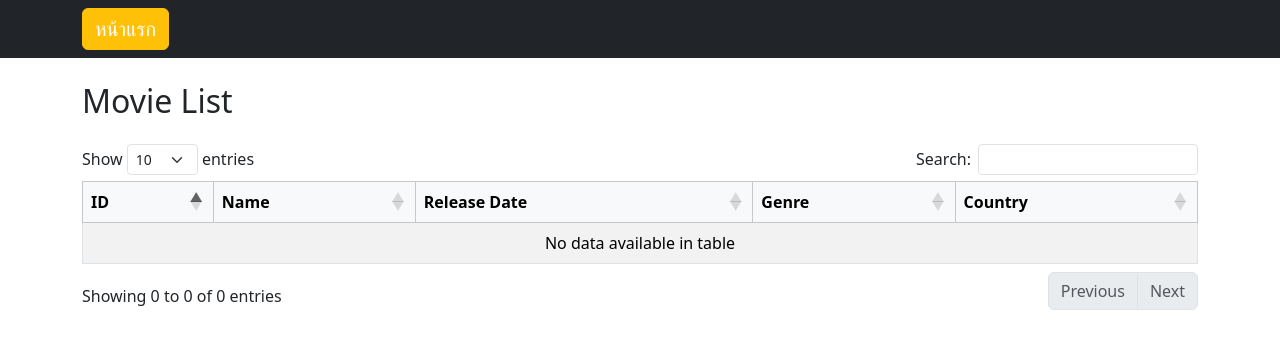
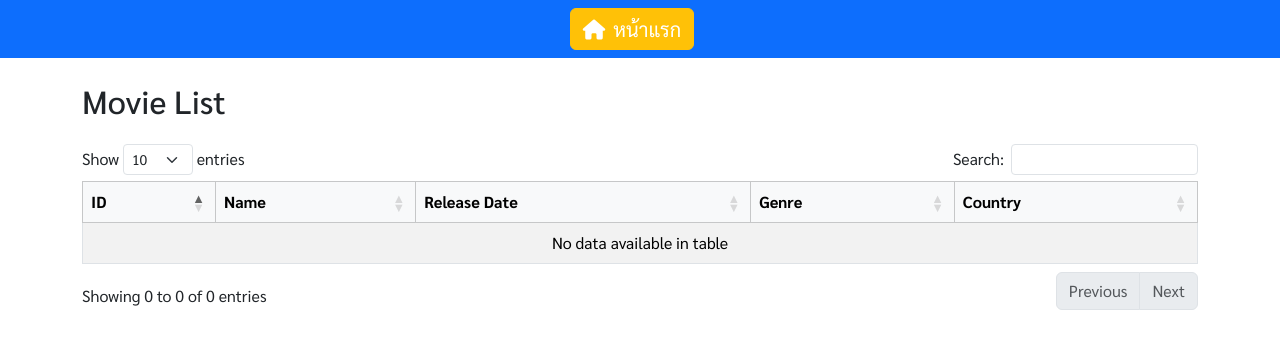
Before and after one commit to khmkhns23/CT526-0239-Python-Web-show-data-from_PostgreSQL, a Flask app: template templates/movies.html in a window 1280 px wide. Shown: the top 349 px of the page. Run offline with Flask 3, Linux system fonts and the light colour scheme; the template is opened without the code that fills it, so the values that code supplies are empty; parts of the project's set-up code (start-up, migrations or seed data) failed here and were passed over; some libraries are stand-ins or nearby versions.

Commit message:
final commit

```diff
--- a/app.py
+++ b/app.py
@@ -1,5 +1,5 @@
 from flask import Flask, request, jsonify , render_template
-from models import db, Student, Movie
+from models import db, Movie
 import config
 
 app = Flask(__name__)
@@ -13,17 +13,6 @@ db.init_app(app)
 # -----------------------------
 with app.app_context():
     db.create_all()
-
-
-
-@app.route('/')
-def home():
-    return render_template("index.html")
-
-@app.route('/movies')
-def movie_list():
-    movies = Movie.query.all()
-    return render_template("movies.html", movies=movies, title="Movie List")
 
 # -----------------------------
 # CREATE
@@ -40,6 +29,17 @@ def create_movie():
     db.session.add(movie)
     db.session.commit()
     return jsonify({"message": "Movie created", "mid": movie.mid}), 201
+
+
+@app.route('/')
+def home():
+    return render_template("index.html")
+
+@app.route('/movies')
+def movie_list():
+    movies = Movie.query.all()
+    return render_template("movies.html", movies=movies, title="Movie List")
+
 
 @app.route('/jsonmovies', methods=['GET'])
 def get_movies():
--- a/templates/layout.html
+++ b/templates/layout.html
@@ -1,22 +1,36 @@
 <!DOCTYPE html>
 <html lang="en">
+
 <head>
     <meta charset="UTF-8">
     <meta name="viewport" content="width=device-width, initial-scale=1.0">
-    <title>{{ title if title else "Flask App" }}</title>
+    <title>Python Flask By 0239</title>
 
     <!-- Bootstrap 5 -->
     <link href="https://cdn.jsdelivr.net/npm/bootstrap@5.3.2/dist/css/bootstrap.min.css" rel="stylesheet">
 
     <!-- DataTables CSS -->
-    <link rel="stylesheet"
-          href="https://cdn.datatables.net/1.13.6/css/dataTables.bootstrap5.min.css">
+    <link rel="stylesheet" href="https://cdn.datatables.net/1.13.6/css/dataTables.bootstrap5.min.css">
+
+    <link rel="preconnect" href="https://fonts.googleapis.com">
+    <link rel="preconnect" href="https://fonts.gstatic.com" crossorigin>
+    <link
+        href="https://fonts.googleapis.com/css2?family=Sarabun:ital,wght@0,100;0,200;0,300;0,400;0,500;0,600;0,700;0,800;1,100;1,200;1,300;1,400;1,500;1,600;1,700;1,800&display=swap"
+        rel="stylesheet">
+    <script src="https://kit.fontawesome.com/35ea9d8a50.js" crossorigin="anonymous"></script>
+
+    <style>
+        body {
+            font-family: Sarabun;
+        }
+    </style>
 </head>
+
 <body>
 
-<nav class="navbar navbar-expand-lg navbar-dark bg-dark mb-4">
-    <div class="container">
-        <a class="btn btn-warning navbar-brand" href="/">หน้าแรก</a>
+    <nav class="navbar navbar-expand-lg navbar-dark bg-primary mb-4">
+        <div class="container justify-content-center">
+            <a class="btn btn-warning navbar-brand" href="/"><i class="fa-solid fa-house pe-2"></i>หน้าแรก</a>
         </div>
     </nav>
 
@@ -39,4 +53,5 @@
     {% endblock %}
 
 </body>
+
 </html>
```
Also changed, not shown: templates/index.html (+15 -2 lines), README.md, static/routeindex.png (added), static/routejsonmovie.png (added), static/routemovie.png (added), static/routemoviedelete.png (added), static/routemovieget.png (added), static/routemovieput.png (added), static/routemovies.png (added). Lines whose indentation alone changed are shown as unchanged.
